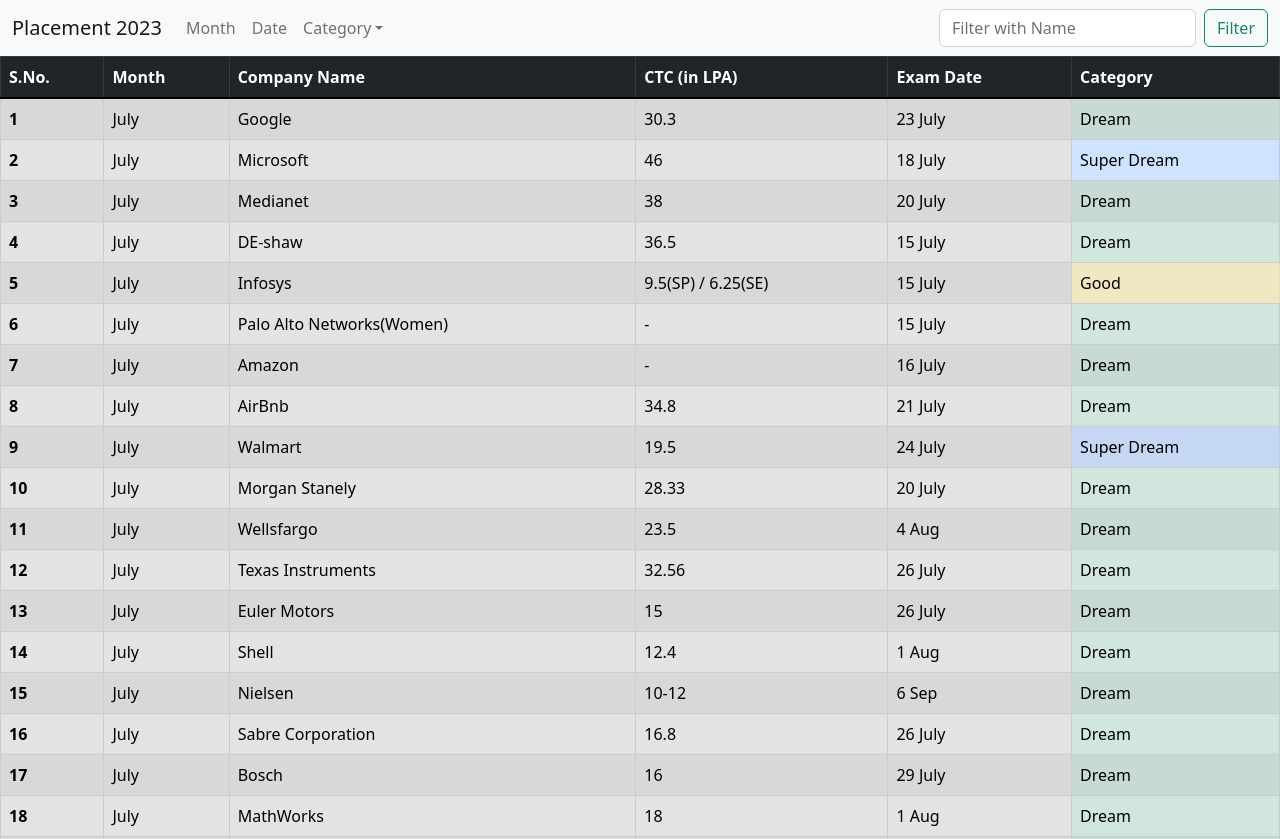
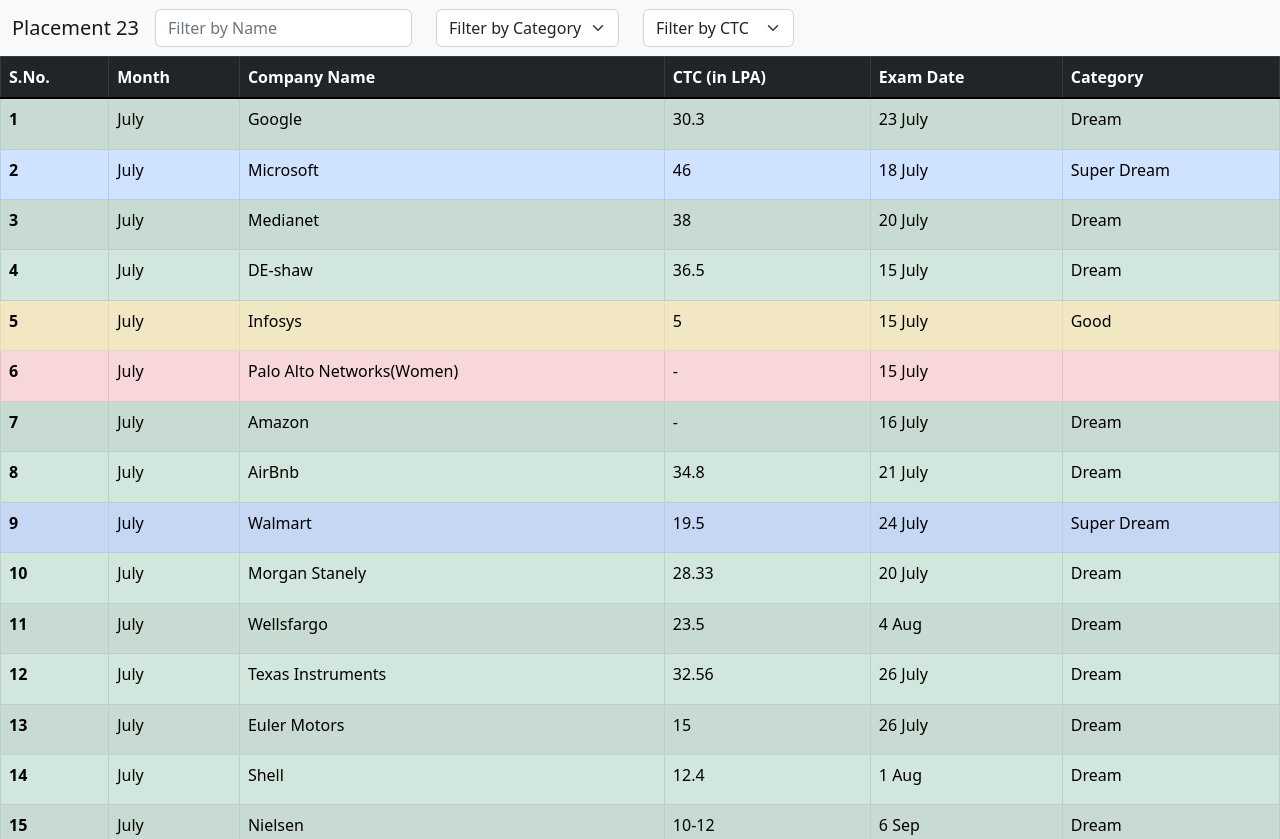
Before and after one commit to prane-eth/placement-2023, a React (Create React App) app: page / in a window 1280 px wide. Shown: the top 839 px of the page. Built offline with nearby package versions, Linux system fonts and the light colour scheme.

Commit message:
Added Filters

```diff
--- a/package.json
+++ b/package.json
@@ -1,6 +1,6 @@
 {
-	"name": "placement-2023",
-	"version": "0.1.0",
+	"name": "placement-23",
+	"version": "1.0.0",
 	"private": true,
 	"dependencies": {
 		"@testing-library/jest-dom": "^5.16.5",
--- a/public/index.html
+++ b/public/index.html
@@ -2,7 +2,7 @@
 <html lang="en">
 
 <head>
-    <title>Placement 2023</title>
+    <title>Placement 23</title>
 
     <meta charset="utf-8" />
     <meta name="viewport" content="width=device-width, initial-scale=1" />
--- a/src/App.js
+++ b/src/App.js
@@ -1,3 +1,4 @@
+import { useState } from "react";
 import {
 	AiFillGithub,
 	AiFillLinkedin,
@@ -6,15 +7,19 @@
 	AiFillTwitterCircle,
 } from "react-icons/ai";
 import "./App.css";
-import Data from "./data.json";
+import Data from "./DATA.json";
 
 function App() {
+	const [searchName, setSearchName] = useState("");
+	const [searchCategory, setSearchCategory] = useState("");
+	const [searchCTC, setSearchCTC] = useState(0);
+
 	return (
-		<div className="App">
+		<div className="">
 			<nav className="navbar navbar-expand-lg bg-light">
 				<div className="container-fluid">
 					<a className="navbar-brand" href="/">
-						Placement 2023
+						Placement 23
 					</a>
 					<button
 						className="navbar-toggler"
@@ -30,60 +35,49 @@
 					<div className="collapse navbar-collapse" id="navbarSupportedContent">
 						<ul className="navbar-nav me-auto mb-2 mb-lg-0">
 							<li className="nav-item">
-								<a className="nav-link" aria-current="page" href="/">
-									Month
-								</a>
+								<input
+									className="form-control"
+									placeholder="Filter by Name"
+									onChange={(e) => {
+										setSearchName(e.target.value);
+									}}
+								/>
+							</li>
+							<li className="nav-item mx-4">
+								<select
+									name="category"
+									className="form-select"
+									onChange={(e) => {
+										setSearchCategory(e.target.value);
+									}}
+								>
+									<option selected>Filter by Category</option>
+									<option value="good">Good</option>
+									<option value="dream">Dream</option>
+									<option value="superdream">Super Dream</option>
+								</select>
 							</li>
 							<li className="nav-item">
-								<a className="nav-link" aria-current="page" href="/">
-									Date
-								</a>
-							</li>
-							<li className="nav-item dropdown">
-								<a
-									className="nav-link dropdown-toggle"
-									href="/"
-									role="button"
-									data-bs-toggle="dropdown"
-									aria-expanded="false"
+								<select
+									name="ctc"
+									className="form-select"
+									onChange={(e) => {
+										setSearchCTC(e.target.value);
+									}}
 								>
-									Category
-								</a>
-								<ul className="dropdown-menu">
-									<li>
-										<a className="dropdown-item" href="/">
-											Super Dream
-										</a>
-									</li>
-									<li>
-										<a className="dropdown-item" href="/">
-											Dream
-										</a>
-									</li>
-									<li>
-										<a className="dropdown-item" href="/">
-											Good
-										</a>
-									</li>
-								</ul>
+									<option selected>Filter by CTC</option>
+									<option value="10">More than 10</option>
+									<option value="20">More than 20</option>
+									<option value="30">More than 30</option>
+									<option value="40">More than 40</option>
+								</select>
 							</li>
 						</ul>
-						<form className="d-flex" role="search">
-							<input
-								className="form-control me-2"
-								type="search"
-								placeholder="Filter with Name"
-								aria-label="Search"
-							/>
-							<button className="btn btn-outline-success" type="submit">
-								Filter
-							</button>
-						</form>
 					</div>
 				</div>
 			</nav>
 
-			<table className="table table-striped table-hover table-secondary table-bordered m-0">
+			<table className="table table-striped table-hover table-secondary table-bordered m-0 min-vh-100">
 				<thead className="table-dark">
 					<tr>
 						<th scope="col">S.No.</th>
@@ -95,25 +89,58 @@
 					</tr>
 				</thead>
 				<tbody className="table-group-divider">
-					{Data.map((value, index) => (
-						<tr key={index}>
-							<th scope="row">{index + 1}</th>
-							<td>{value.month}</td>
-							<td>{value.companyName}</td>
-							<td>{value.ctc}</td>
-							<td>{value.examDate}</td>
-							<td
+					{Data.filter((value) => {
+						if (searchCategory === "superdream") {
+							return value.category === "Super Dream";
+						} else if (searchCategory === "dream") {
+							return value.category === "Dream";
+						} else if (searchCategory === "good") {
+							return value.category === "Good";
+						} else {
+							return value;
+						}
+					})
+						.filter((value) => {
+							if (searchCTC === "10") {
+								return value.ctc >= 10;
+							} else if (searchCTC === "20") {
+								return value.ctc >= 20;
+							} else if (searchCTC === "30") {
+								return value.ctc >= 30;
+							} else if (searchCTC === "40") {
+								return value.ctc >= 40;
+							} else {
+								return value;
+							}
+						})
+						.filter((value) => {
+							if (searchName === "") {
+								return value;
+							} else if (
+								value.companyName.toLowerCase().includes(searchName.toLowerCase())
+							) {
+								return value;
+							}
+						})
+						.map((value, index) => (
+							<tr
+								key={index}
 								className={
 									"" +
 									(value.category === "Super Dream" ? "table-primary " : "") +
 									(value.category === "Dream" ? "table-success " : "") +
-									(value.category === "Good" ? "table-warning " : "")
+									(value.category === "Good" ? "table-warning " : "") +
+									(value.category === "" ? "table-danger " : "")
 								}
 							>
-								{value.category}
-							</td>
-						</tr>
-					))}
+								<th scope="row">{index + 1}</th>
+								<td>{value.month}</td>
+								<td>{value.companyName}</td>
+								<td>{value.ctc}</td>
+								<td>{value.examDate}</td>
+								<td>{value.category}</td>
+							</tr>
+						))}
 				</tbody>
 			</table>
 
@@ -152,3 +179,8 @@
 }
 
 export default App;
+
+// Change Logo
+// Fix Table width and Cell Height
+// Add Graphs and Charts
+// Add License, Social Media, Contact Page
--- a/src/data.json
+++ b/src/data.json
@@ -35,7 +35,7 @@
 		"sno": 5,
 		"month": "July",
 		"companyName": "Infosys",
-		"ctc": "9.5(SP) / 6.25(SE)",
+		"ctc": 5,
 		"examDate": "15 July",
 		"category": "Good"
 	},
@@ -45,7 +45,7 @@
 		"companyName": "Palo Alto Networks(Women)",
 		"ctc": "-",
 		"examDate": "15 July",
-		"category": "Dream"
+		"category": ""
 	},
 	{
 		"sno": 7,
@@ -118,109 +118,5 @@
 		"ctc": "10-12",
 		"examDate": "6 Sep",
 		"category": "Dream"
-	},
-	{
-		"sno": 16,
-		"month": "July",
-		"companyName": "Sabre Corporation",
-		"ctc": 16.8,
-		"examDate": "26 July",
-		"category": "Dream"
-	},
-	{
-		"sno": 17,
-		"month": "July",
-		"companyName": "Bosch",
-		"ctc": 16,
-		"examDate": "29 July",
-		"category": "Dream"
-	},
-	{
-		"sno": 18,
-		"month": "July",
-		"companyName": "MathWorks",
-		"ctc": 18,
-		"examDate": "1 Aug",
-		"category": "Dream"
-	},
-	{
-		"sno": 19,
-		"month": "July",
-		"companyName": "Philips",
-		"ctc": 15.2,
-		"examDate": "26 July",
-		"category": "Dream"
-	},
-	{
-		"sno": 20,
-		"month": "July",
-		"companyName": "Arcesium",
-		"ctc": 36,
-		"examDate": "26 July",
-		"category": "Dream"
-	},
-	{
-		"sno": 21,
-		"month": "July",
-		"companyName": "Oracle",
-		"ctc": 18.26,
-		"examDate": "31 July",
-		"category": "Dream"
-	},
-	{
-		"sno": 22,
-		"month": "July",
-		"companyName": "Razorpay",
-		"ctc": 29,
-		"examDate": "26 July",
-		"category": "Dream"
-	},
-	{
-		"sno": 23,
-		"month": "July",
-		"companyName": "Urjanet",
-		"ctc": 15,
-		"examDate": "3 Aug",
-		"category": "Dream"
-	},
-	{
-		"sno": 24,
-		"month": "July",
-		"companyName": "TCS ",
-		"ctc": "3.5(N) / 7.2(D)",
-		"examDate": "TCS NQT",
-		"category": "Good"
-	},
-	{
-		"sno": 25,
-		"month": "July",
-		"companyName": "Byjus",
-		"ctc": 22,
-		"examDate": "30 July",
-		"category": "Dream"
-	},
-	{
-		"sno": 26,
-		"month": "July",
-		"companyName": "Fareportal",
-		"ctc": 20,
-		"examDate": "26 July",
-		"category": "Dream"
-	},
-	{
-		"sno": 27,
-		"month": "July",
-		"companyName": "MakeMyTrip",
-		"ctc": 18,
-		"examDate": "3 Aug",
-		"category": "Dream"
-	},
-	{
-		"sno": 28,
-		"month": "July",
-		"companyName": "Cloudera",
-		"ctc": 19,
-		"examDate": "5 Aug",
-		"category": "Dream"
 	}
 ]
```
Also changed, not shown: public/manifest.json.
